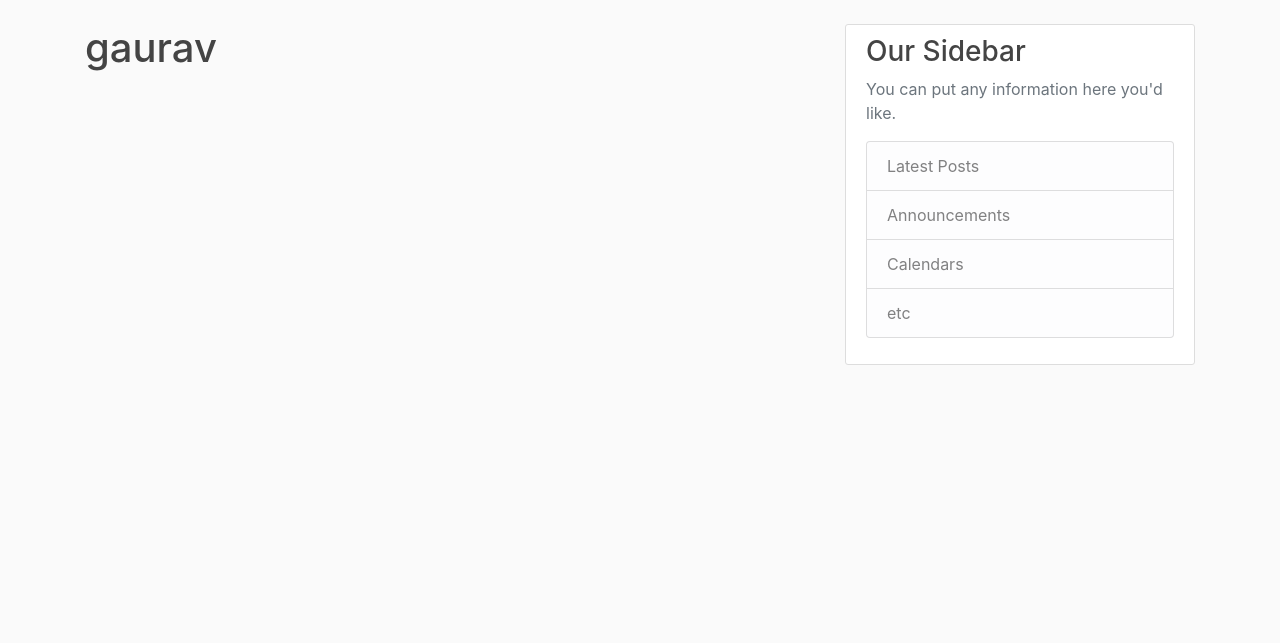
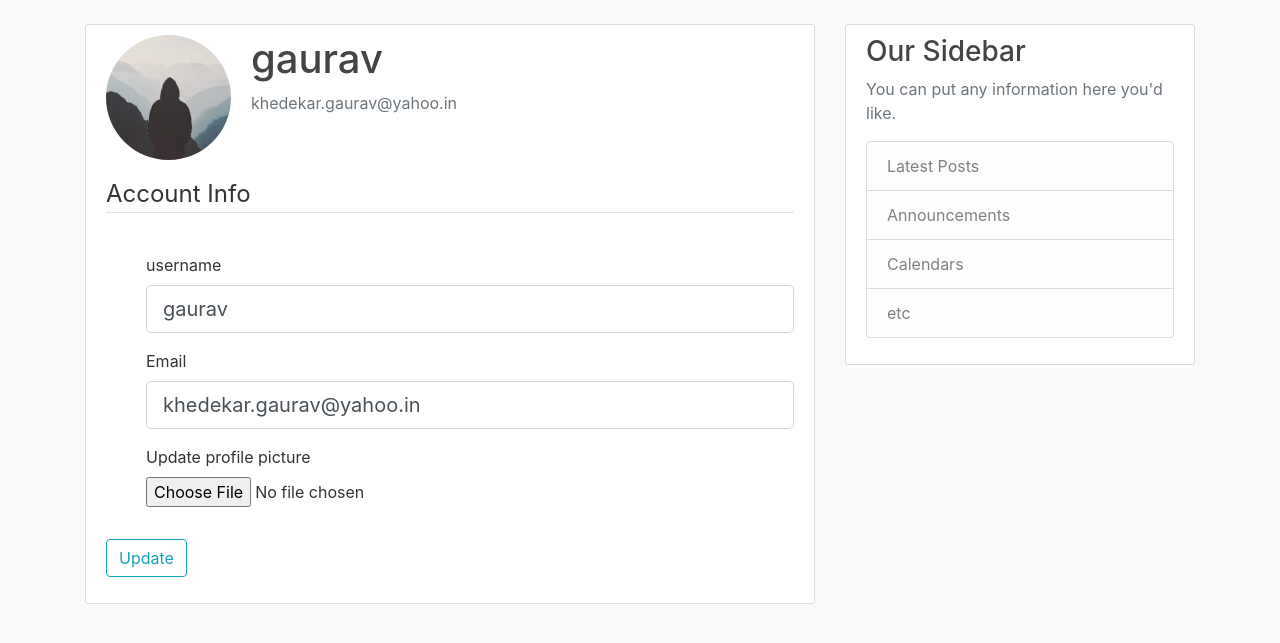
Before and after one commit to gauravkhedekar/flask-app, a Flask app: page /account in a window 1280 px wide. Shown: the part 56-699 px from the top of the page. Run offline with Flask 2, Linux system fonts and the light colour scheme; a user stored in the database is signed in; some libraries are stand-ins or nearby versions.

Commit message:
added account page with profile picture selection

```diff
--- a/app/forms.py
+++ b/app/forms.py
@@ -1,7 +1,9 @@
 from flask_wtf import FlaskForm
+from flask_wtf.file import FileField , FileAllowed
 from wtforms import StringField , PasswordField , SubmitField , BooleanField
 from wtforms.validators import DataRequired, Length, Email, EqualTo, ValidationError
 from app.models import User
+from flask_login import  current_user
 
 class RegistrationForm(FlaskForm):
     username = StringField('username', validators=[DataRequired(), Length(min=2, max=20)])
@@ -28,3 +30,21 @@ class LoginForm(FlaskForm):
     password = PasswordField('Password' , validators=[DataRequired()])
     remember = BooleanField('Remember me')
     submit = SubmitField('Login')
+
+class UpdateAccountForm(FlaskForm):
+    username = StringField('username', validators=[DataRequired(), Length(min=2, max=20)])
+    email = StringField('Email', validators=[DataRequired(), Email()])
+    picture = FileField('Update profile picture', validators=[FileAllowed(['jpg','png'])])
+    submit = SubmitField('Update')
+
+    def validate_username(self, username):
+        if username.data != current_user.username:
+            user = User.query.filter_by(username=username.data).first()
+            if user:
+                raise ValidationError("Username is taken Please choose a different one")
+
+    def validate_email(self, email):
+        if email.data != current_user.email:
+            email = User.query.filter_by(email=email.data).first()
+            if email:
+                raise ValidationError("Email is taken Please choose a different one")
--- a/app/models.py
+++ b/app/models.py
@@ -7,7 +7,7 @@ def load_user(user_id):
     return User.query.get(int(user_id))
 
 class User(db.Model, UserMixin):
-    id = db.Column(db.Integer , primary_key=True)
+    id = db.Column(db.Integer, primary_key=True)
     username = db.Column(db.String(20),unique=True,nullable=False)
     email = db.Column(db.String(120),unique=True,nullable=False)
     image_file = db.Column(db.String(20), nullable=False, default= 'default.jpg')
--- a/app/routes.py
+++ b/app/routes.py
@@ -1,7 +1,9 @@
-from flask import render_template, url_for, flash, redirect , request
+from flask import render_template, url_for, flash, redirect, request
 from app import db ,bcrypt
+import os , secrets
+from PIL import Image
 from app import flaskAppInstance
-from app.forms import RegistrationForm, LoginForm
+from app.forms import RegistrationForm, LoginForm , UpdateAccountForm
 from app.models import User, Post
 from flask_login import  login_user, current_user , logout_user , login_required
 posts=[
@@ -68,8 +70,35 @@ def logout():
     logout_user()
     return redirect(url_for('home'))
 
-@flaskAppInstance.route("/account")
+def save_picture(form_picture):
+    random_hex = secrets.token_hex(8)
+    _,f_ext = os.path.splitext(form_picture.filename)
+    picture_fn=random_hex + f_ext
+    picture_path = os.path.join(flaskAppInstance.root_path,'static/profile_pics',picture_fn)
 
+    output_size = (125, 125)
+    i = Image.open(form_picture)
+    i.thumbnail(output_size)
+
+    i.save(picture_path)
+    return picture_fn
+
+@flaskAppInstance.route("/account",methods=["GET","POST"])
 @login_required
 def account():
-    return render_template('account.html',title='Account')
+    form = UpdateAccountForm()
+    if form.validate_on_submit():
+        if form.picture.data:
+           picture_file = save_picture(form.picture.data)
+           current_user.image_file = picture_file
+
+        current_user.username = form.username.data
+        current_user.email = form.email.data
+        db.session.commit()
+        flash('Your account has been updated!','success')
+        return redirect(url_for('account'))
+    elif request.method == 'GET':
+        form.username.data = current_user.username
+        form.email.data = current_user.email
+    image_file = url_for('static',filename='profile_pics/' + current_user.image_file)
+    return render_template('account.html',title='Account' , image_file=image_file , form=form)
--- a/app/templates/account.html
+++ b/app/templates/account.html
@@ -1,4 +1,59 @@
 {% extends "layout.html" %}
 {% block content%}
-<h1>{{ current_user.username }} </h1>
+<div class="content-section">
+  <div class="media">
+    <img class="rounded-circle account-img" src="{{ image_file }}">
+    <div class="media-body">
+      <h2 class="account-heading">{{ current_user.username }}</h2>
+      <p class="text-secondary">{{ current_user.email }}</p>
+    </div>
+  </div>
+    <form method="POST" action="" enctype="multipart/form-data">
+        {{ form.hidden_tag() }}
+        <fieldset class="form-group">
+            <legend class="border-bottom mb-4">Account Info</legend>
+            <dir class="form-group">
+                {{ form.username.label(class="form-control-label") }}
+                {% if form.username.errors %}
+                {{ form.username(class="form-control form-control-lg is-invalid") }}
+                <div class="invalid-feedback">
+                {% for error in form.username.errors %}
+                <span> {{ error }} </span>
+                {% endfor %}
+                </div>
+                {% else %}
+
+                {{ form.username(class="form-control form-control-lg") }}
+
+                {% endif%}
+            </dir>
+            <dir class="form-group">
+                {{ form.email.label(class="form-control-label") }}
+                {% if form.email.errors%}
+                {{ form.email(class="form-control form-control-lg is-invalid") }}
+                <div class="invalid-feedback">
+                {% for error in form.email.errors %}
+                <span> {{error}} </span>
+                {% endfor %}
+                </div>
+                {% else %}
+                {{ form.email(class="form-control form-control-lg") }}
+                {% endif%}
+                </dir>
+            <dir class="form-group">
+                {{ form.picture.label() }}
+                {{ form.picture(class="form-control-file") }}
+                {% if form.picture.errors %}
+                {% for error in form.picture.errors %}
+                <span class="text-danger">File does not have approved extension jpg , png</span> </br>
+                {% endfor %}
+                {% endif %}
+
+            </dir>
+        </fieldset>
+        <div class="form-group">
+                {{ form.submit(class="btn btn-outline-info") }}
+        </div>
+    </form>
+</div>
 {% endblock content%}
```
Also changed, not shown: app/site.db, app/static/profile_pics/2f623dbad5e6dcf2.jpg (added), app/static/profile_pics/c196c78b1d0b6c77.jpg (added), app/static/profile_pics/default.jpg (added), 4 other files.
